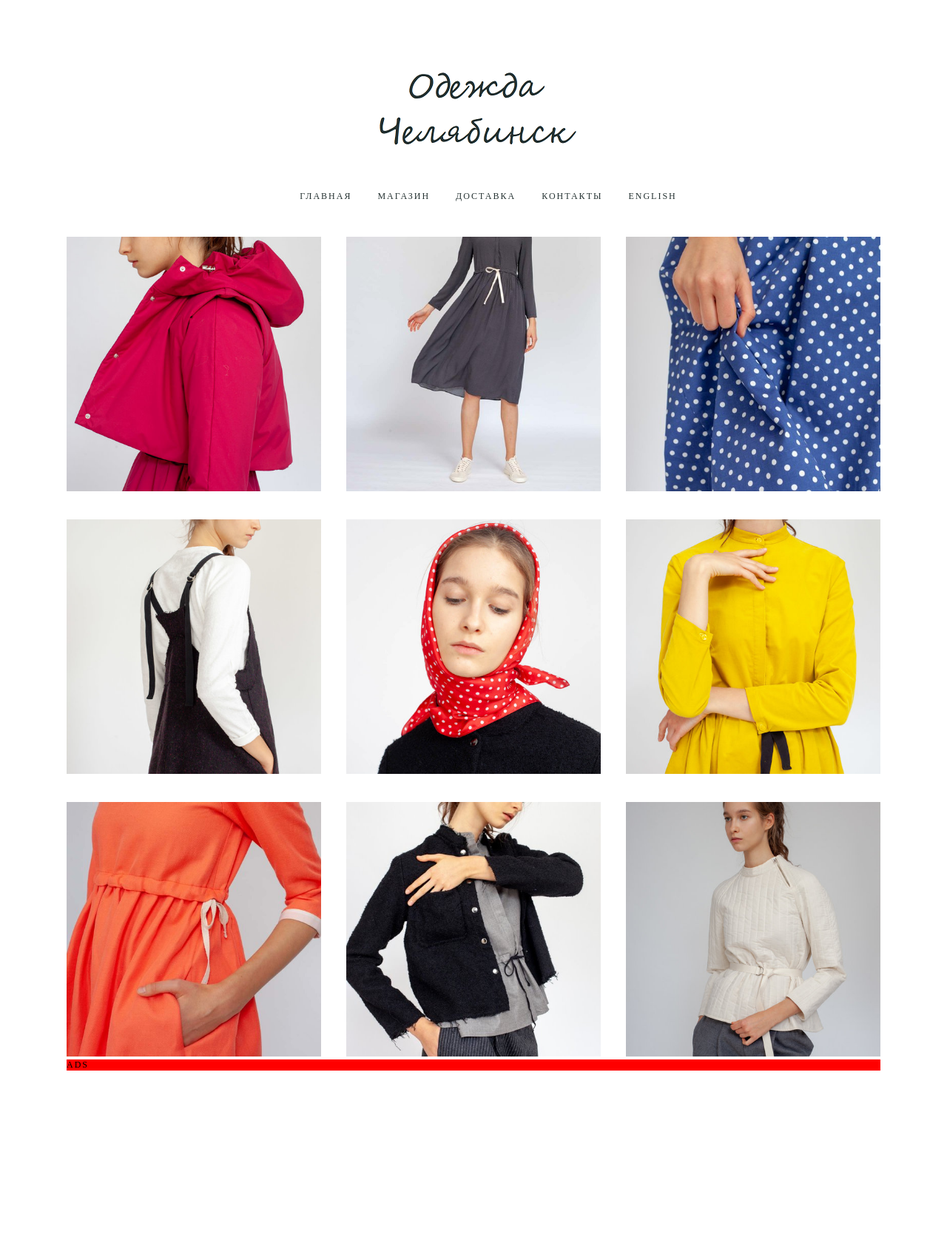
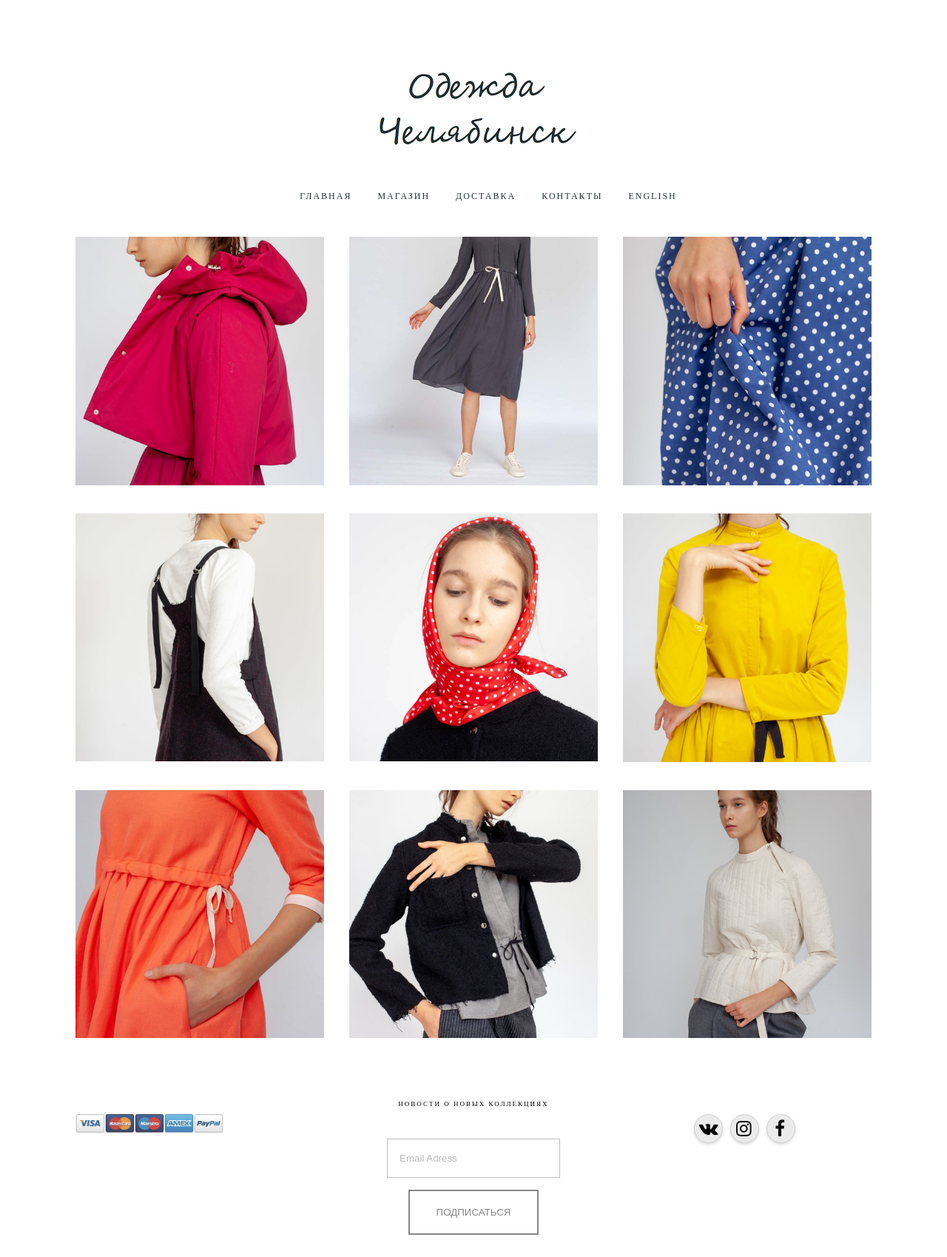
Before and after one commit to Avisrara74/myMagazineDesign, a PHP site: page / in a window 1280 px wide. Shown: the whole page at 74% size. Before the commit the page ends 1447 px from the top, so only its background shows below. Run offline with PHP 8.4, Linux system fonts and the light colour scheme.

Commit message:
first page

```diff
--- a/index.php
+++ b/index.php
@@ -32,6 +32,24 @@
 			<div class="grid-item grid-item8"><a href="#"><img src="images/8.jpg" class="content-img"></a></div>
 			<div class="grid-item grid-item9"><a href="#"><img src="images/9.jpg" class="content-img"></a></div>
 		</main>
-		<footer class="grid-item footer">ads</footer>
+		<footer class="grid-item footer">
+			<p class="news">новости о новых коллекциях</p>
+			<img src="images/cards.png" class="cards">
+			<div class="socialButton">
+				<div class="social vk">
+				    <a href="#" target="_blank"><i class="fa fa-vk fa-2x"></i></a>
+				</div>
+				<div class="social instagram">
+				    <a href="#" target="_blank"><i class="fa fa-instagram fa-2x"></i></a>
+				</div>
+				<div class="social facebook">
+				    <a href="#" target="_blank"><i class="fa fa-facebook fa-2x"></i></a>
+				</div>
+			</div>
+			<div class="joinEmail">
+				<input type="text" class="joinText" placeholder="Email Adress">
+				<a href="#" class="joinButton"><button>Подписаться</button></a>
+			</div>
+		</footer>
 	</body>
 </html>
--- a/styles/mainStyle.css
+++ b/styles/mainStyle.css
@@ -1,7 +1,64 @@
+@import url(https://maxcdn.bootstrapcdn.com/font-awesome/4.7.0/css/font-awesome.min.css);
+.social a {
+    text-align: center;
+    width: 25px;
+    height: 25px;
+    float: left;
+    background: #fff;
+    border: 1px solid #ccc;
+    box-shadow: 0 2px 4px rgba(0,0,0,0.15), inset 0 0 50px rgba(0,0,0,0.1);
+    border-radius: 46px;
+    margin: 0 10px 10px 0;
+    padding: 6px;
+    color: #000;
+}
+
+.instagram a:hover {background: #3f729b; color: #fff;}
+.facebook a:hover {background: #3b5998; color: #fff;}
+.vk a:hover {background: #5d84ae; color: #fff;}
+
+
+.joinButton>button {
+  color: #878787;
+  font-weight: 700;
+  text-decoration: none;
+  padding: .4em 2em;
+  outline: none;
+  border: 2px solid #878787;
+  transition: 0.2s;
+  background-color: white;
+  text-align: center;
+  height: 61px;
+  width: 176px;
+  cursor: pointer;
+  text-transform: uppercase;
+  font-weight: normal;
+
+}
+.joinButton>button:hover { background-color: #878787; color: #fff; }
+.joinButton>button:active { opacity: 0.5 }
+
+.joinText {
+  color: black;
+  text-decoration: none;
+  user-select: none;
+  padding: .4em 1.2em;
+  outline: none;
+  border: 1px solid gray;
+  transition: 0.2s;
+  opacity: 0.5;
+  background-color: white;
+  height: 40px;
+  width: 200px;
+  font-weight: normal;
+}
+
+
+/*My code ---------------------------------------*/
 body {
 	background-color: #fff;
 	max-width: 1100px;
-	padding: 80px 80px 0px 80px
+	padding: 0px 8vw 0px 8vw;
 	font-family: PT Sans;
     font-weight: 400;
     font-style: normal;
@@ -24,6 +81,10 @@ footer{grid-area: footer;}
 						 "nav nav nav"
 						 "main main main"
 						 "footer footer footer";
+}
+
+.logo {
+	display: block;
 }
 
 nav>ul>li {
@@ -70,6 +131,47 @@ nav.grid-item {
     object-fit: cover;
 }
 
+.news{grid-area: news;}
+.cards{grid-area: cards;}
+.socialButton{grid-area: socialButton;}
+.joinEmail{grid-area: joinEmail;}
+.joinText{grid-area: joinText;}
+.joinButton{grid-area: joinButton;}
+
 .footer {
-	background-color: red;
+	display: grid;
+	grid-template-rows: 1fr;
+	grid-template-columns: repeat(3, 1fr);
+	grid-template-areas: "news news news"
+						 "cards socialButton socialButton"
+						 "joinEmail joinEmail joinEmail";
 }
+
+.footer>.news {
+	margin-top: 10vh;
+	text-align: center;
+	font-size: 9px;
+}
+
+.socialButton {
+	display: flex;
+	grid-column: -1 / -3;
+	justify-content: center;
+	margin-left: 30vw;
+}
+
+.joinEmail {
+	display: grid;
+	grid-template-rows: 1fr;
+	grid-template-columns: 1fr;
+	grid-template-areas: "joinText"
+						 "joinButton";
+}
+
+.joinText {
+	justify-self: center;
+	margin: -2vh 0px 2vh 0px;
+}
+.joinButton {
+	justify-self: center;
+}
```
Also changed, not shown: images/cards.png (added).
